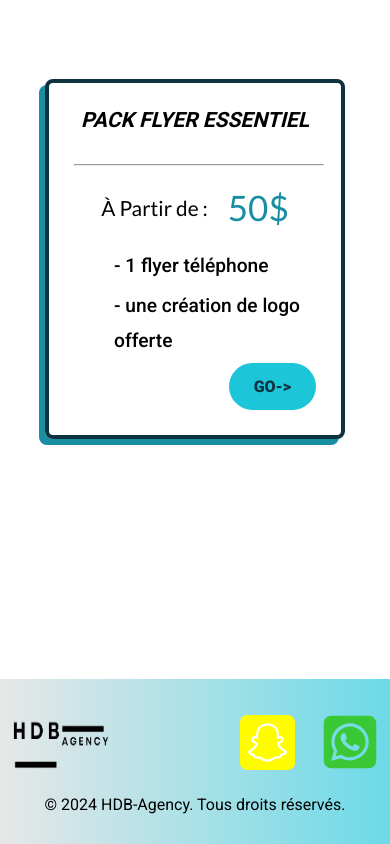
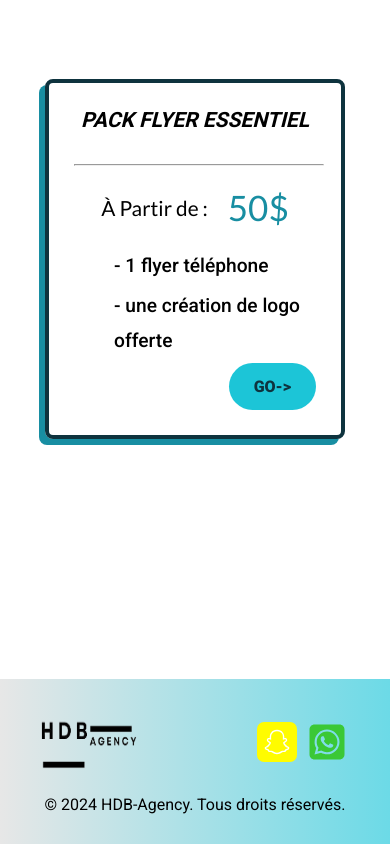
Before and after one commit to ismailsayen/DHB, a React (Vite) app in the folder projectHDB/: page / in a window 390 px wide. Shown: the part 4062-4906 px from the top of the page. Built offline with nearby package versions, Linux system fonts and the light colour scheme.

Commit message:
yalatif oraytkmal ghaya

```diff
--- a/projectHDB/src/components/Footer.jsx
+++ b/projectHDB/src/components/Footer.jsx
@@ -11,10 +11,10 @@ export default function Footer() {
         <img src='./logo.png' className='logo-footer' width={140} height={100} />
         <div className='icons'>
           <a href={linkSnap} target='_blank'>
-            <FaSnapchat size={55} />
+            <FaSnapchat  />
           </a>
           <a href={linkPhone} target='_blank'>
-            <FaSquareWhatsapp size={60} />
+            <FaSquareWhatsapp  />
           </a>
         </div>
       </div>
--- a/projectHDB/src/styles/footer.css
+++ b/projectHDB/src/styles/footer.css
@@ -31,8 +31,9 @@ footer {
     padding: 7px;
     border-radius: 7px;
     transition: all .2s ease-in;
-
-  }
+    width: 55px;
+    height: 55px;
+    }
   .icons a:nth-child(1) svg:hover{
     background-color: #faf603;
     color: #e7e7e7;
@@ -40,11 +41,11 @@ footer {
   .icons a:nth-child(2) svg{
     color: #3BC836;
     transition: all .2s ease-in;
-    font-size: 20px;
+    width: 60px;
+    height: 60px;
   }
   .icons a:nth-child(2) svg:hover{
     color: #38b934;
-
   }
 .copyright {
     text-align: center;
@@ -56,10 +57,22 @@ footer {
     height: 70px;
   }
   .info-hedaer {
-    width: 100%;
+    width: 85%;
     display: flex;
     align-items: center;
     margin-bottom: 1rem;
+  }
+  .icons {
+    justify-content: space-around;
+    width: 100px;
+  }
+  .icons a:nth-child(1) svg{
+    width: 40px;
+    height: 40px;
+  }
+  .icons a:nth-child(2) svg{
+    width: 40px;
+    height: 40px;
   }
   .copyright {
     font-weight: normal;
```
